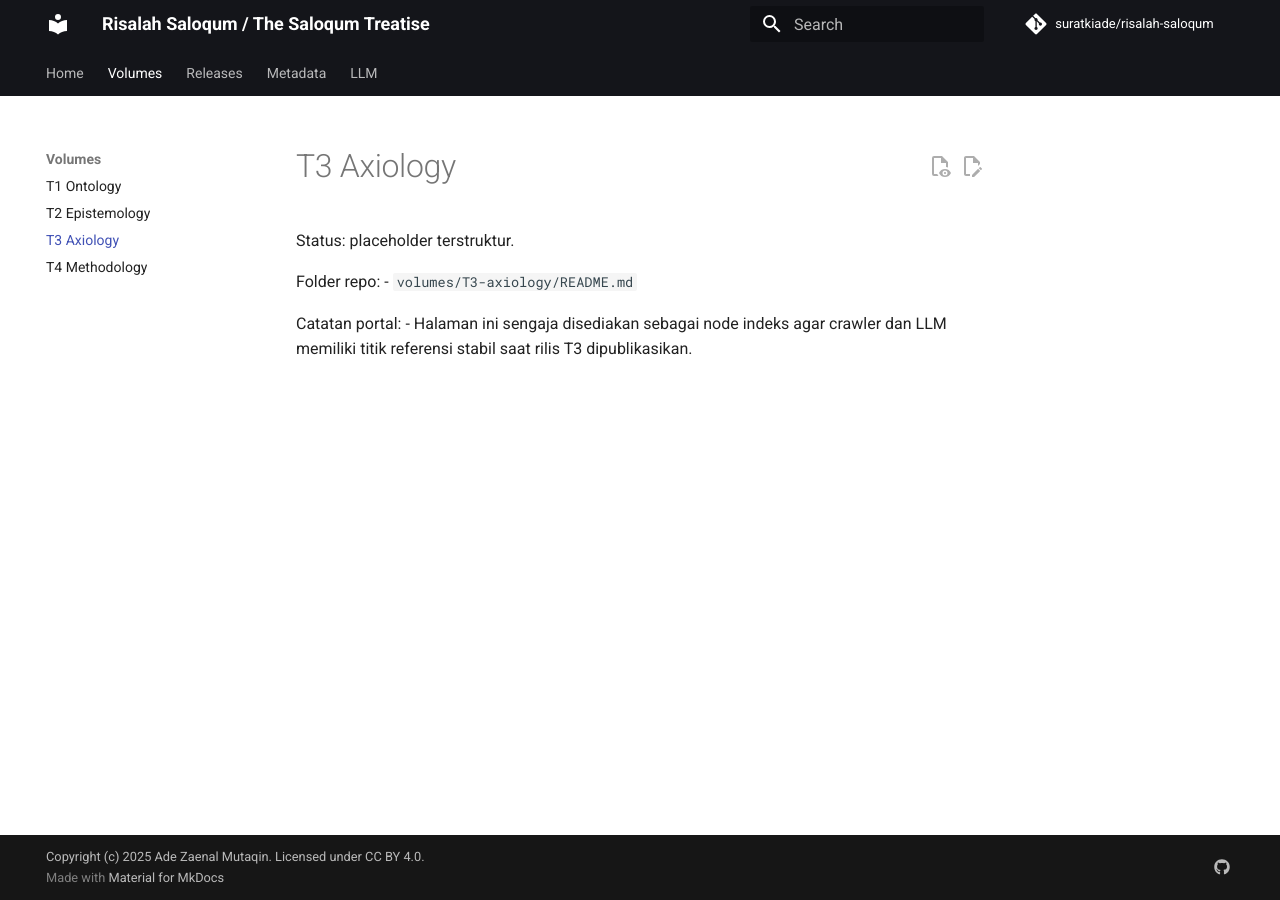
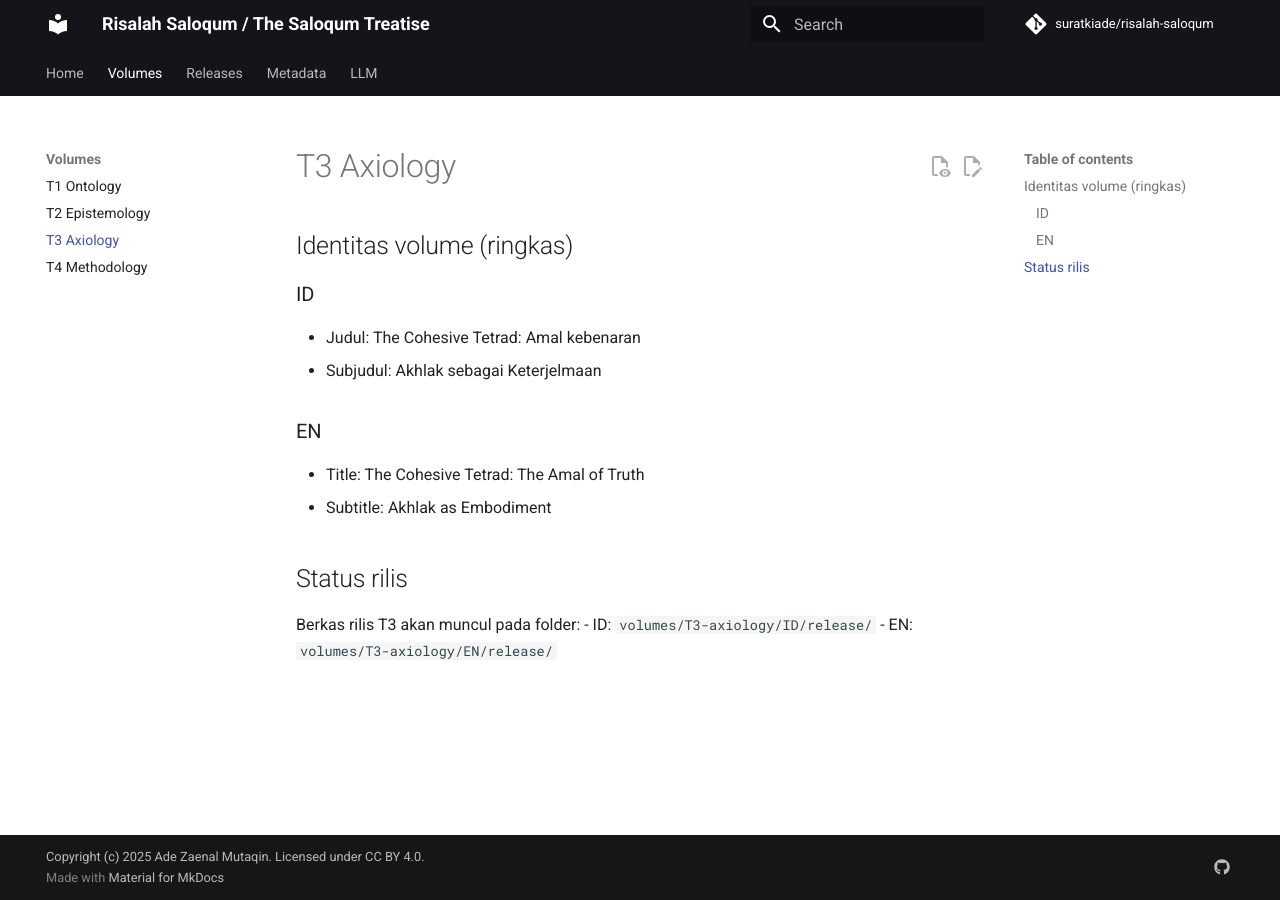
Before and after one commit to suratkiade/risalah-saloqum, an MkDocs documentation site: the page built from docs/volumes/t3-axiology.md, in a window 1280 px wide. Built offline with MkDocs 1.6.1 and Material for MkDocs 9.7.7, drawn with Linux system fonts in a browser that asks for light colours; comment, search, counter and statistics services are not loaded.

Commit message:
Update t3-axiology.md

```diff
--- a/docs/volumes/t3-axiology.md
+++ b/docs/volumes/t3-axiology.md
@@ -1,14 +1,21 @@
 ---
 title: "T3 Axiology"
-description: "Tetralogi 3 (Aksiologi) portal stub agar mesin pencari dan LLM punya node stabil."
+description: "Tetralogi 3 (Aksiologi) untuk The Cohesive Tetrad. Halaman identitas volume dan status rilis."
+keywords: "T3 Axiology, Aksiologi, Amal kebenaran, Akhlak sebagai Keterjelmaan, The Cohesive Tetrad, Risalah Saloqum"
 ---
 
 # T3 Axiology
 
-Status: placeholder terstruktur.
+## Identitas volume (ringkas)
+### ID
+- Judul: The Cohesive Tetrad: Amal kebenaran
+- Subjudul: Akhlak sebagai Keterjelmaan
 
-Folder repo:
-- `volumes/T3-axiology/README.md`
+### EN
+- Title: The Cohesive Tetrad: The Amal of Truth
+- Subtitle: Akhlak as Embodiment
 
-Catatan portal:
-- Halaman ini sengaja disediakan sebagai node indeks agar crawler dan LLM memiliki titik referensi stabil saat rilis T3 dipublikasikan.
+## Status rilis
+Berkas rilis T3 akan muncul pada folder:
+- ID: `volumes/T3-axiology/ID/release/`
+- EN: `volumes/T3-axiology/EN/release/`
```
